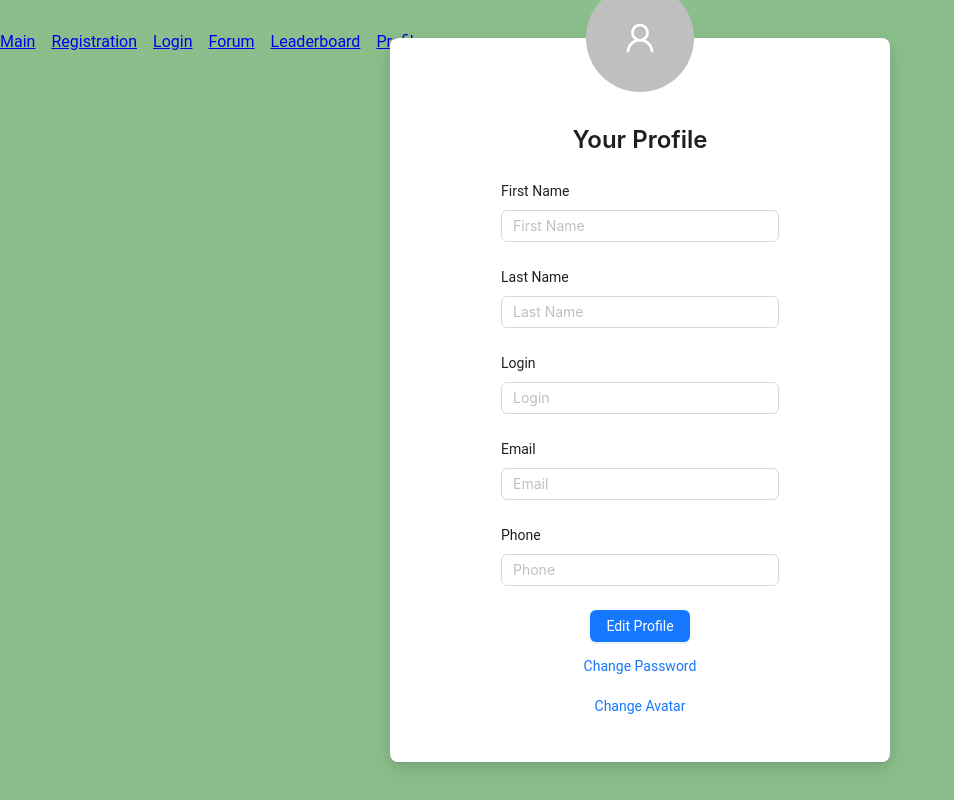
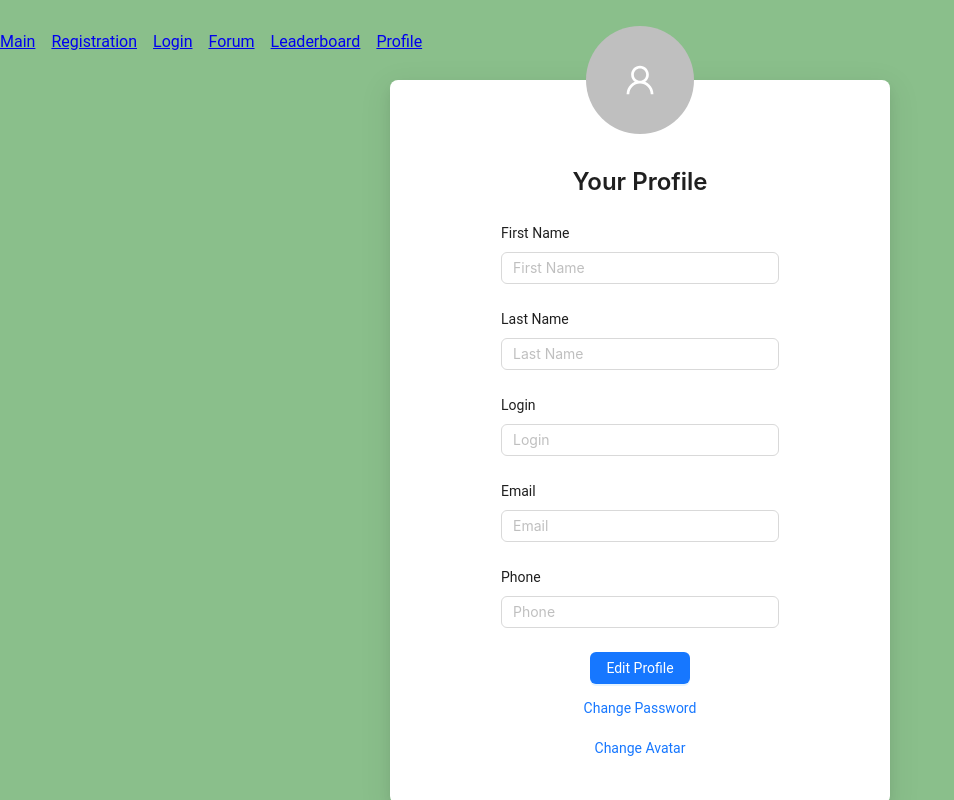
Before and after one commit to DinaEll/waika_project, a React (Vite) app in the folder packages/client/: page /profile in a window 1280 px wide. Shown: the whole page, without its empty margins (0-954 px from the left). Built offline with nearby package versions, Linux system fonts and the light colour scheme.

Commit message:
WAI-22: правка стилей

```diff
--- a/packages/client/src/pages/ProfilePage/ui/ProfilePage.module.scss
+++ b/packages/client/src/pages/ProfilePage/ui/ProfilePage.module.scss
@@ -6,6 +6,10 @@
         text-align: center;
         margin-bottom: 24px;
     }
+}
+
+.profileModalWrap {
+    padding: 5rem 0;
 }
 
 .profileModalActions {
--- a/packages/client/src/pages/ProfilePage/ui/ProfilePage.tsx
+++ b/packages/client/src/pages/ProfilePage/ui/ProfilePage.tsx
@@ -24,11 +24,13 @@ export const ProfilePage = () => {
         open
         centered
         mask={false}
+        closable={false}
         closeIcon={null}
         footer={null}
         width={500}
         classNames={{
           content: cls.profileModal,
+          wrapper: cls.profileModalWrap,
         }}>
         <Avatar
           className={cls.profileAvatar}
```
